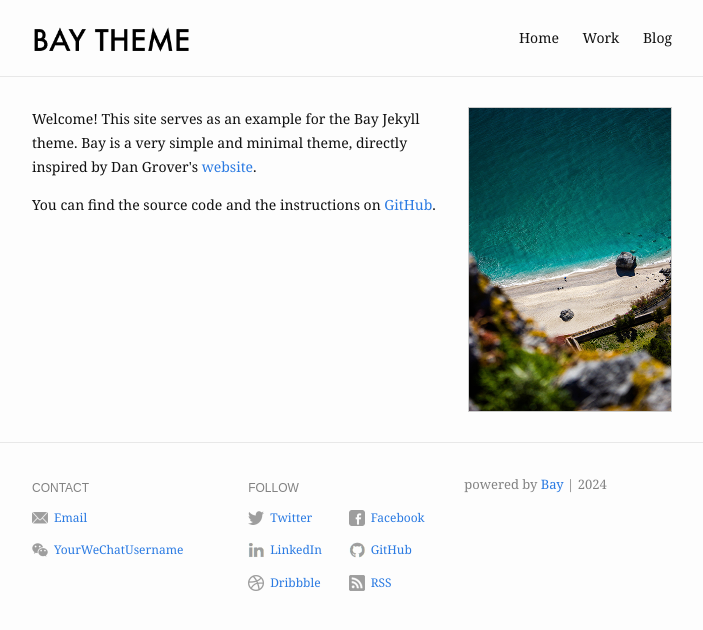
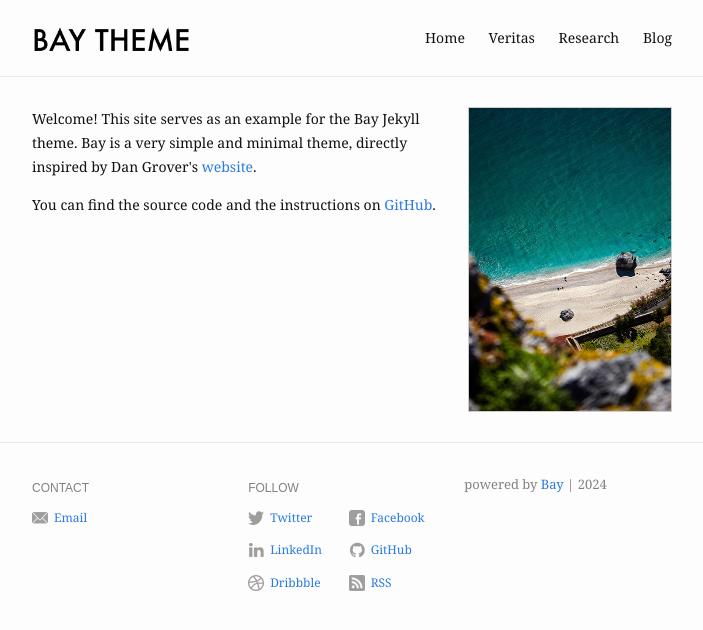
Before and after one commit to eliottvincent/bay, a Jekyll site: the page built from index.md, in a window 1280 px wide. Shown: the top 630 px of the page, without its empty margins (288-991 px from the left). Built offline with Jekyll 4.4.1, drawn with Linux system fonts in a browser that asks for light colours.

Commit message:
Update _config.yml

```diff
--- a/_config.yml
+++ b/_config.yml
@@ -5,7 +5,7 @@ title: Bay Jekyll Theme
 description: >- # this means to ignore newlines until "baseurl:"
   Bay is a minimal Jekyll Theme.
 baseurl: "/bay" # the subpath of the site
-url: "https://eliottvincent.github.io" # the base hostname & protocol for the site
+url: "https://yarokazakov.github.io" # the base hostname & protocol for the site
 og_image: /assets/img/profile-pic.jpg
 google_analytics: "UA-121636368-3"
 
@@ -13,7 +13,8 @@ header:
   pages:
     - name: Home
       slug: /
-    - name: Work
+    - name: Veritas
+    - name: Research
     - name: Blog
 
 footer:
@@ -21,10 +22,7 @@ footer:
   contact:
     - type: email
       name: Email
-      value: yourmail@domain.com
-    - type: wechat
-      value: YourWeChatUsername
-      link: "#"
+      value: yaro@use-veritas.com
   follow:
     - type: twitter
       name: Twitter
```
